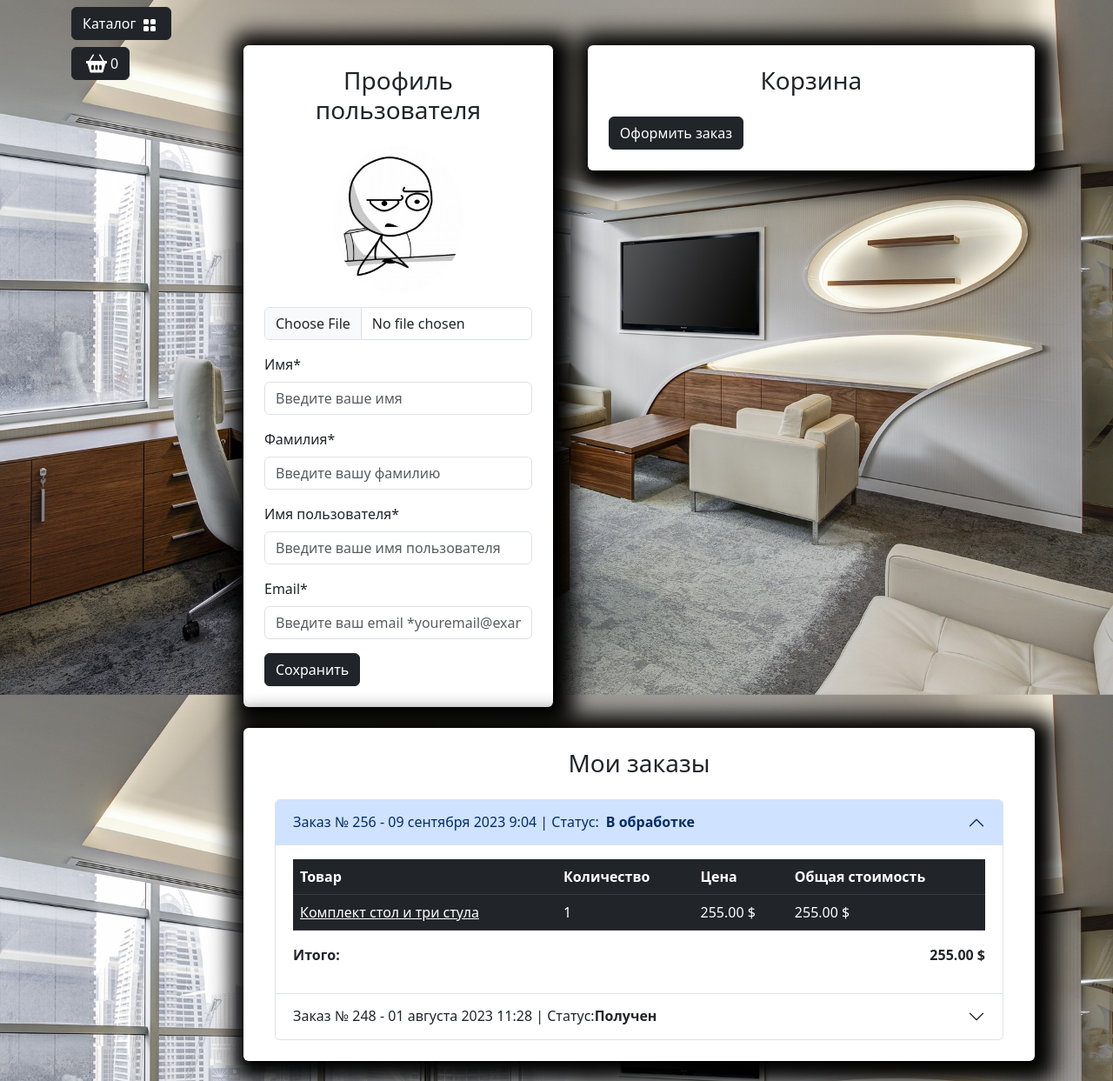
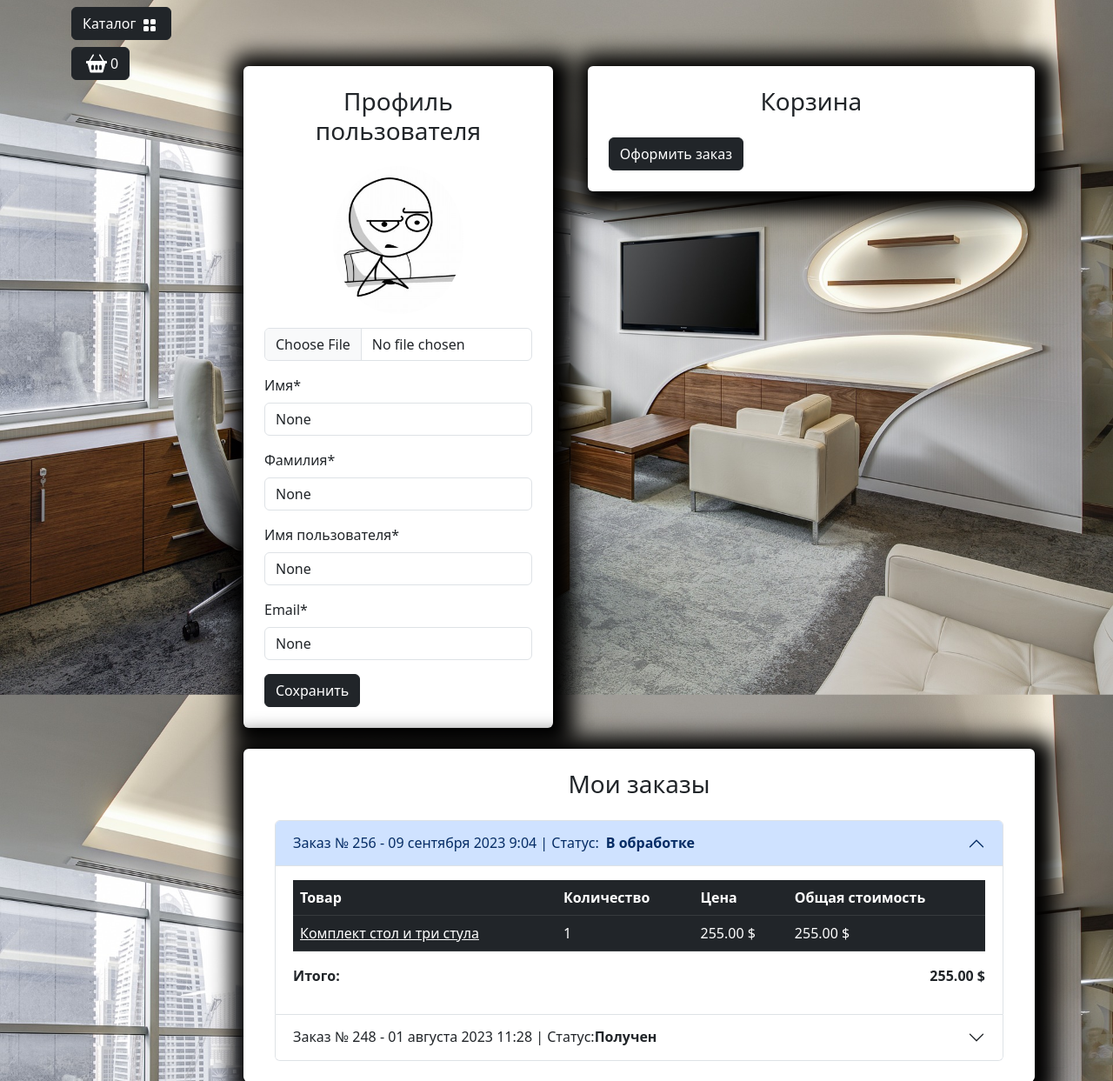
Before and after one commit to wak1991/django, a Django app: template users/templates/users/profile.html in a window 1280 px wide. Shown: the part 56-1299 px from the top of the page at 87% size. Run offline with Django 5.2, Linux system fonts and the light colour scheme; the template is opened without the code that fills it: values that come from a table or form of the project are taken from there, others are empty; data comes from the database, SQL or seed files in the repository; parts of the project's set-up code (start-up, migrations or seed data) failed here and were passed over; some libraries are stand-ins or nearby versions.

Commit message:
profile form

```diff
--- a/templates/includes/notifications.html
+++ b/templates/includes/notifications.html
@@ -12,3 +12,27 @@
         </div>
     </div>
 {% endif %}
+
+<div class="container mt-4">
+    <div class="row justify-content-center">
+        <div class="col-md-6">
+            {% if messages %}
+            {% for message in messages %}
+            {% if message.tags == 'success' %}
+            <div id="notification" class="position-fixed start-50 translate-middle-x z-3 alert alert-success fade show custom-shadow" role="alert">
+                {{ message }}
+            </div>
+            {% endif %}
+            {% if message.tags == 'warning' %}
+            <div id="notification" class="position-fixed start-50 translate-middle-x z-3 alert alert-danger fade show custom-shadow" role="alert">
+                {{ message }}
+            </div>
+            {% endif %}
+            {% endfor %}
+            {% else %}
+            <div id="jq-notification" class="position-fixed start-50 translate-middle-x z-3 alert alert-success fade show custom-shadow" style="display: none;" role="alert">
+            </div>
+            {% endif %}
+        </div>
+    </div>
+</div>
--- a/users/forms.py
+++ b/users/forms.py
@@ -1,5 +1,5 @@
 from django import forms
-from django.contrib.auth.forms import AuthenticationForm, UserCreationForm
+from django.contrib.auth.forms import AuthenticationForm, UserCreationForm, UserChangeForm
 
 from users.models import User
 
@@ -20,3 +20,14 @@ class UserRegistrationForm(UserCreationForm):
     email = forms.CharField()
     password1 = forms.CharField()
     password2 = forms.CharField()
+
+class ProfileForm(UserChangeForm):
+    class Meta:
+        model = User
+        fields = ('image', 'first_name', 'last_name', 'username', 'email',)
+
+    image = forms.ImageField(required=False)
+    first_name = forms.CharField()
+    last_name = forms.CharField()
+    username = forms.CharField()
+    email = forms.CharField()
--- a/users/templates/users/profile.html
+++ b/users/templates/users/profile.html
@@ -9,35 +9,65 @@
             <div class="col-md-5">
                 <div class=" bg-white p-4 mb-4 mx-2 rounded custom-shadow">
                     <h3 class="text-center mb-4">Профиль пользователя</h3>
-                    <form>
+                    <form enctype="multipart/form-data" method="post" action="{% url "user:profile" %}">
+                    {% csrf_token %}
                         <div class="row">
                             <div class="col-md-12 mb-3 text-center">
-                                <img src="{% static "deps/images/baseavatar.jpg" %}"
-                                     alt="Аватар пользователя" class="img-fluid rounded-circle"
-                                     style="max-width: 150px;">
-                                <input type="file" class="form-control mt-3" id="avatar"
+                                {% if user.image %}
+                                    <img src="{{ user.image.url }}"
+                                    alt="Аватар пользователя" class="img-fluid rounded-circle"
+                                    style="max-width: 150px;">
+                                {% else %}
+                                    <img src="{% static "deps/images/baseavatar.jpg" %}"
+                                    alt="Аватар пользователя" class="img-fluid rounded-circle"
+                                    style="max-width: 150px;">
+                                {% endif %}
+                                <input type="file" class="form-control mt-3" id="id_image"
+                                       name="image"
                                        accept="image/*">
+                                {% if form.image.errors %}
+                                    <div class="alert alert-danger alert-dismissible fade show">{{ form.image.errors }}</div>
+                                {% endif %}
                             </div>
                             <div class="col-md-12 mb-3">
-                                <label for="firstName" class="form-label">Имя*</label>
-                                <input type="text" class="form-control" id="firstName"
-                                       placeholder="Введите ваше имя" value="" required>
+                                <label for="id_first_name" class="form-label">Имя*</label>
+                                <input type="text" class="form-control" id="id_first_name"
+                                       name="first_name"
+                                       value="{{ form.first_name.value }}"
+                                       placeholder="Введите ваше имя" required>
+                                {% if form.first_name.errors %}
+                                    <div class="alert alert-danger alert-dismissible fade show">{{ form.first_name.errors }}</div>
+                                {% endif %}
                             </div>
                             <div class="col-md-12 mb-3">
-                                <label for="lastName" class="form-label">Фамилия*</label>
-                                <input type="text" class="form-control" id="lastName"
-                                       placeholder="Введите вашу фамилию" value="" required>
+                                <label for="id_last_name" class="form-label">Фамилия*</label>
+                                <input type="text" class="form-control" id="id_last_name"
+                                       name="last_name"
+                                       value="{{ form.last_name.value }}"
+                                       placeholder="Введите вашу фамилию" required>
+                                {% if form.first_name.errors %}
+                                    <div class="alert alert-danger alert-dismissible fade show">{{ form.last_name.errors }}</div>
+                                {% endif %}
                             </div>
                             <div class="col-md-12 mb-3">
-                                <label for="username" class="form-label">Имя пользователя*</label>
-                                <input type="text" class="form-control" id="username"
-                                       placeholder="Введите ваше имя пользователя" value="" required>
+                                <label for="id_username" class="form-label">Имя пользователя*</label>
+                                <input type="text" class="form-control" id="id_username"
+                                       name="username"
+                                       value="{{ form.username.value }}"
+                                       placeholder="Введите ваше имя пользователя" required>
+                                {% if form.username.errors %}
+                                    <div class="alert alert-danger alert-dismissible fade show">{{ form.username.errors }}</div>
+                                {% endif %}
                             </div>
                             <div class="col-md-12 mb-3">
-                                <label for="email" class="form-label">Email*</label>
-                                <input type="email" class="form-control" id="email"
-                                       placeholder="Введите ваш email *youremail@example.com" value=""
-                                       required>
+                                <label for="id_email" class="form-label">Email*</label>
+                                <input type="email" class="form-control" id="id_email"
+                                       name="email"
+                                       value="{{ form.email.value }}"
+                                       placeholder="Введите ваш email *youremail@example.com" required>
+                                {% if form.email.errors %}
+                                    <div class="alert alert-danger alert-dismissible fade show">{{ form.email.errors }}</div>
+                                {% endif %}
                             </div>
                         </div>
                         <button type="submit" class="btn btn-dark">Сохранить</button>
```
Also changed, not shown: users/views.py (+18 -2 lines).
